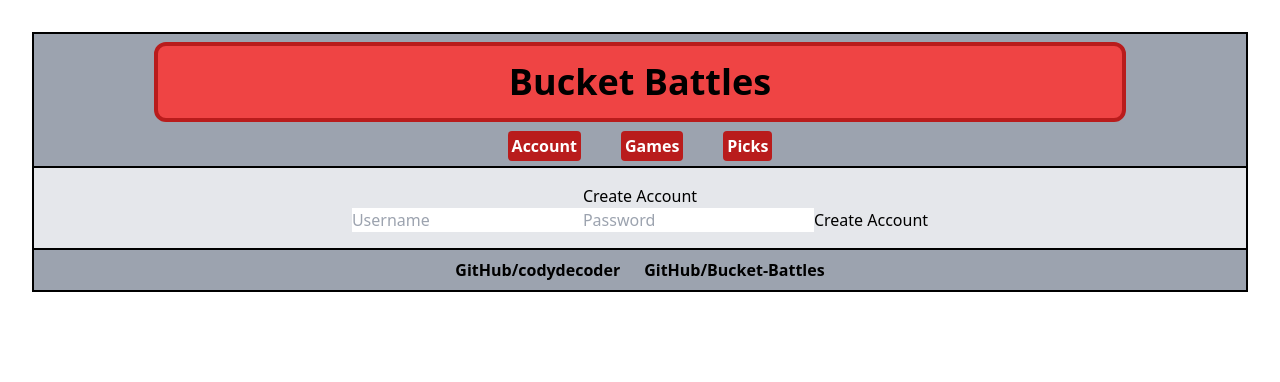
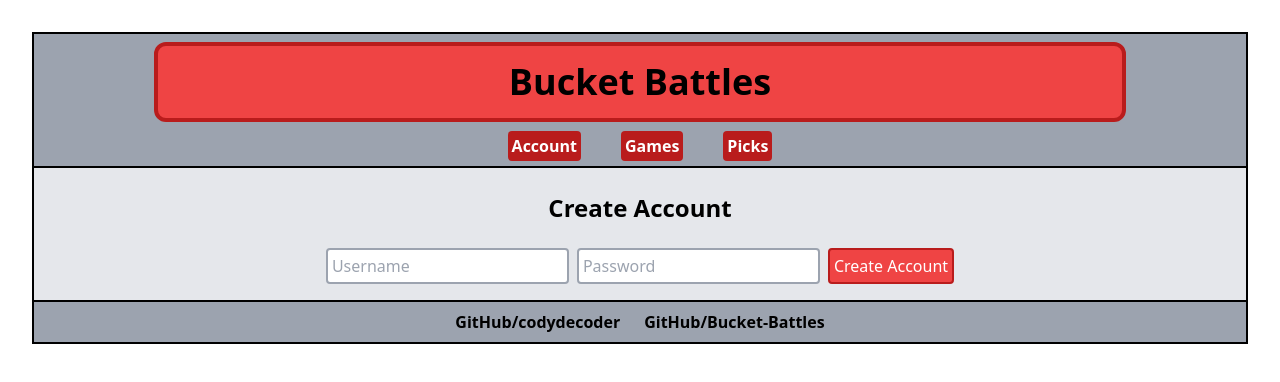
Before and after one commit to codydecoder/bucketBattles, a React (Vite) app in the folder Frontend/bucketBattles/: page /createAccount in a window 1280 px wide. Shown: the top 382 px of the page. Built offline with nearby package versions, Linux system fonts and the light colour scheme.

Commit message:
Styled create account page

```diff
--- a/Frontend/bucketBattles/src/components/Main/CreateAccount.jsx
+++ b/Frontend/bucketBattles/src/components/Main/CreateAccount.jsx
@@ -20,9 +20,10 @@ const CreateAccount = ({ onSubmit }) => {
 
   return (
     <div className='border-2 border-black bg-gray-200 mx-auto p-4 m-0 border-t-0 border-b-0 min-h-full'>
-      <h2>Create Account</h2>
-      <form onSubmit={handleSubmit}>
+      <h2 className='m-2 mb-4 font-semibold text-2xl'>Create Account</h2>
+      <form className='space-x-2 space-y-2' onSubmit={handleSubmit}>
         <input
+          className='p-1 border-2 border-gray-400 rounded'
           type="text"
           placeholder="Username"
           value={username}
@@ -30,13 +31,14 @@ const CreateAccount = ({ onSubmit }) => {
           required
         />
         <input
+          className='p-1 border-2 border-gray-400 rounded'
           type="Password"
           placeholder="Password"
           value={password}
           onChange={(e) => setPassword(e.target.value)}
           required
         />
-        <button type="submit">Create Account</button>
+        <button className='border-2 border-red-700 bg-red-500 rounded text-white p-1 m-1' type="submit">Create Account</button>
       </form>
     </div>
   )
```
